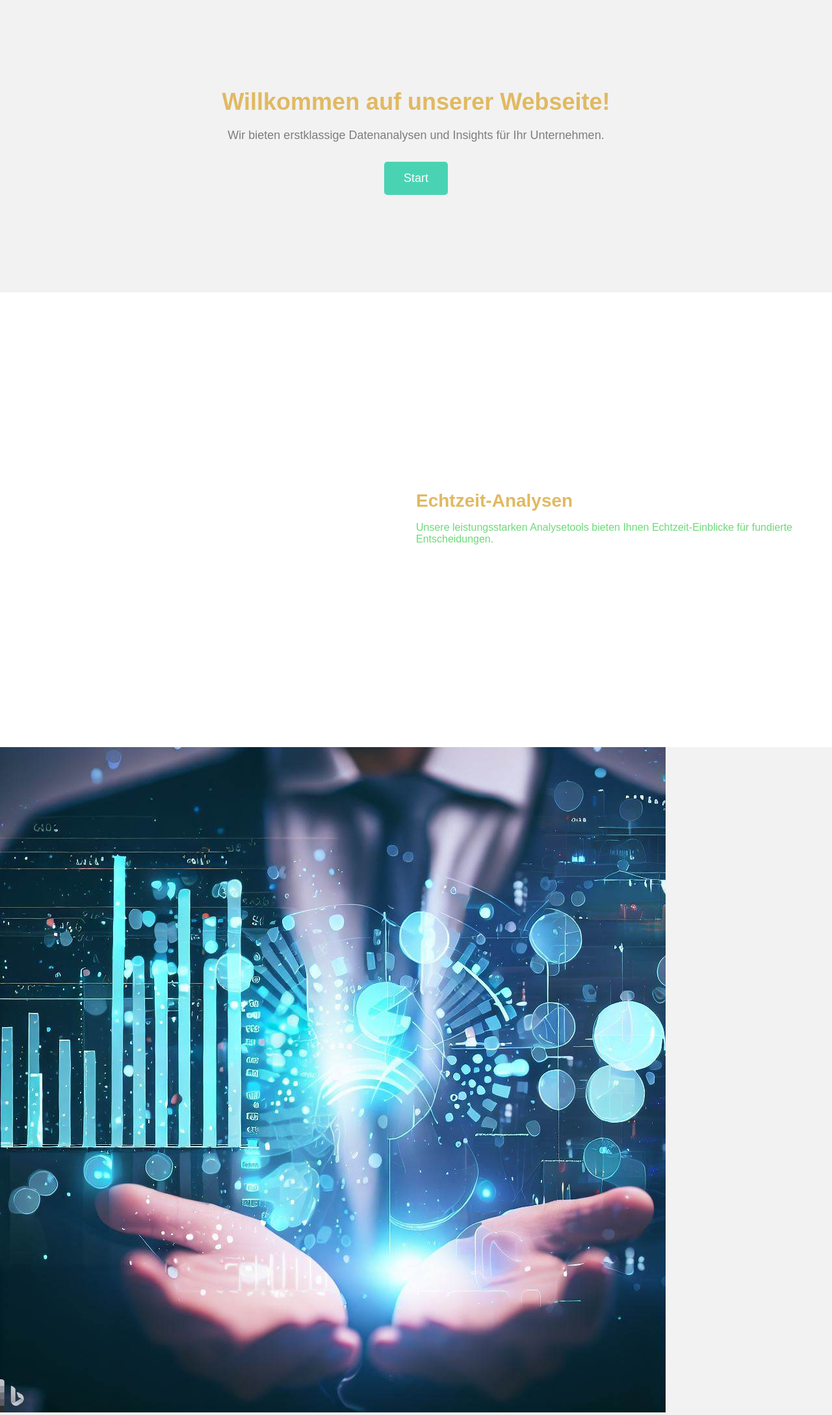
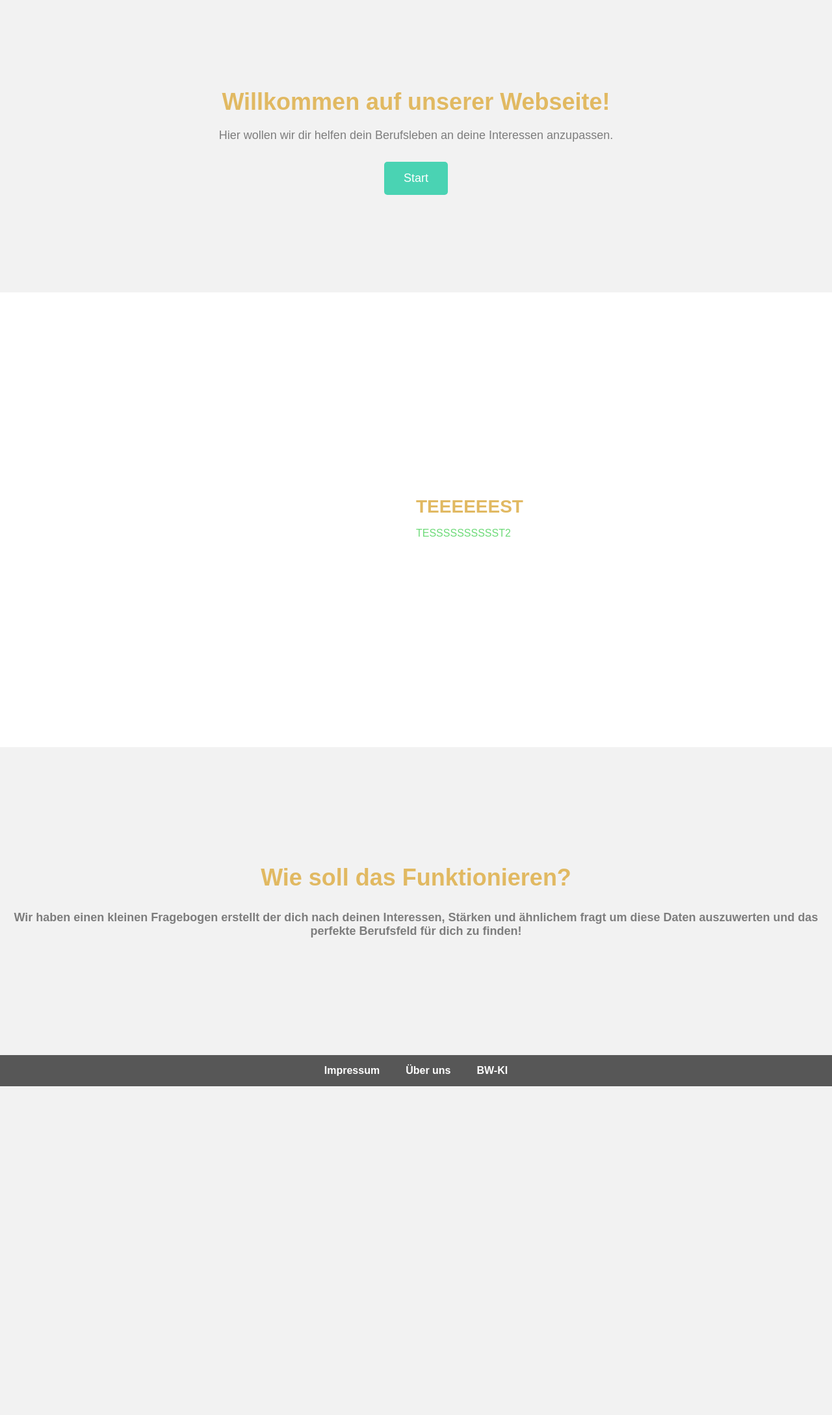
Before and after one commit to EinMensch1009/mysite, a Django app: page /polls/startseite in a window 1280 px wide. Shown: the part 38-2216 px from the top of the page at 65% size. After the commit the page ends 1710 px from the top, so only its background shows below. Run offline with Django 3.2, Linux system fonts and the light colour scheme; grey boxes are pictures that could not be loaded.

Commit message:
ein bisschen Inhalt ^^

```diff
--- a/mysite/polls/templates/polls/startseite.html
+++ b/mysite/polls/templates/polls/startseite.html
@@ -23,6 +23,16 @@
     position: fixed;
     width: 100%;
     top: 0;
+    z-index: 1000;
+}
+
+.navbar-2 {
+    background-color: #575757;
+    color: #fff;
+    padding: 15px 0;
+    position: static;
+    width: 100%;
+    bottom: 0;
     z-index: 1000;
 }
 
@@ -52,7 +62,9 @@ nav a:hover {
 .content {
     text-align: center;
     padding: 150px 0;
+    color: #4CAF50;
 }
+
 
 h1, h2 {
     font-size: 36px;
@@ -88,6 +100,13 @@ p {
     background-color: #fff;
 }
 
+.analysis-2 {
+    display: flex;
+    align-items: center;
+    padding: 100px 0;
+    background-color: #333333;
+}
+
 .analysis-image {
     background-image: url('analysis-image.jpg');
     background-size: contain;
@@ -102,6 +121,13 @@ p {
     width: 50%;
     padding: 0 50px;
     text-align: left;
+}
+
+.analysis-text-2 {
+    width: 50%;
+    padding: 0 50px;
+    text-align: left;
+    color: #ffffff;
 }
 
 .analysis h2 {
@@ -222,7 +248,7 @@ p {
 
     <main class="content">
         <h1 class="fadeInDown">Willkommen auf unserer Webseite!</h1>
-        <p class="fadeInUp">Wir bieten erstklassige Datenanalysen und Insights für Ihr Unternehmen.</p>
+        <p class="fadeInUp">Hier wollen wir dir helfen dein Berufsleben an deine Interessen anzupassen.</p>
         <a href="tutorial" class="start-button">Start</a>
 
     </main>
@@ -232,15 +258,25 @@ p {
             <img src="{%static 'polls/images/3.jfif'%}" height="500px">
         </div>
         <div class="analysis-text">
-            <h2 class="fadeInLeft">Echtzeit-Analysen</h2>
-            <p class="fadeInRight">Unsere leistungsstarken Analysetools bieten Ihnen Echtzeit-Einblicke für fundierte Entscheidungen.</p>
+            <h2 class="fadeInLeft">TEEEEEEST</h2>
+            <p class="fadeInRight">TESSSSSSSSSST2</p>
         </div>
     </section>
 
-    <footer>
-        <div class="footer-image left-image">
-            <img src="{%static 'polls/images/1.jfif'%}">
-        </div>
+    <section class="content">
+        <h2 class="fadeInDown">Wie soll das Funktionieren?</p>
+        <p class="fadeInUp">Wir haben einen kleinen Fragebogen erstellt der dich nach deinen Interessen, Stärken und ähnlichem fragt um diese Daten auszuwerten und das perfekte Berufsfeld für dich zu finden!</h2>
+    </section>
+
+    <footer class="navbar-2">
+        <nav>
+            <ul>
+                <li><a href="impressum">Impressum</a></li>
+                <li><a href="ueber_uns">Über uns</a></li>
+                <li><a href="bwki">BW-KI</a></li>
+            </ul>
+        </nav>
     </footer>
+
 </body>
 </html>
```
